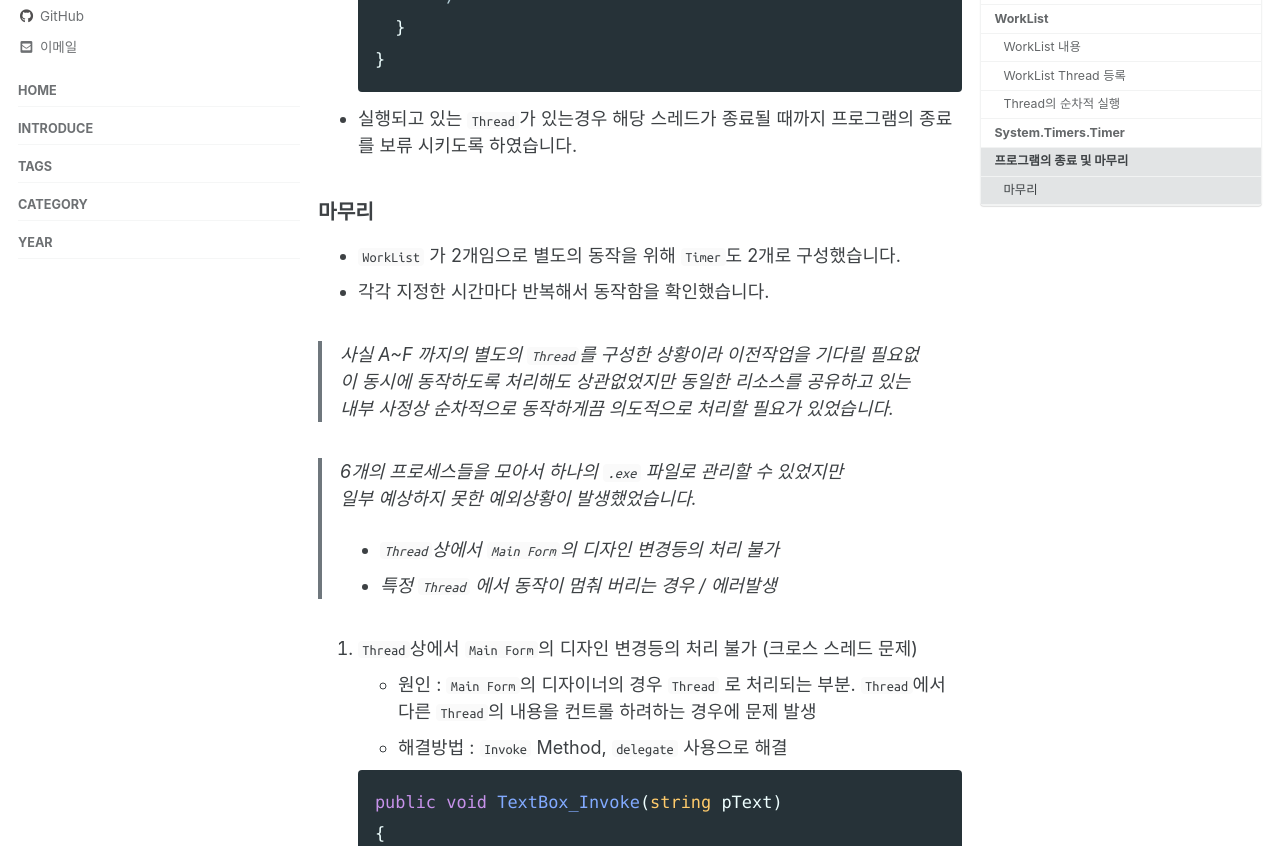
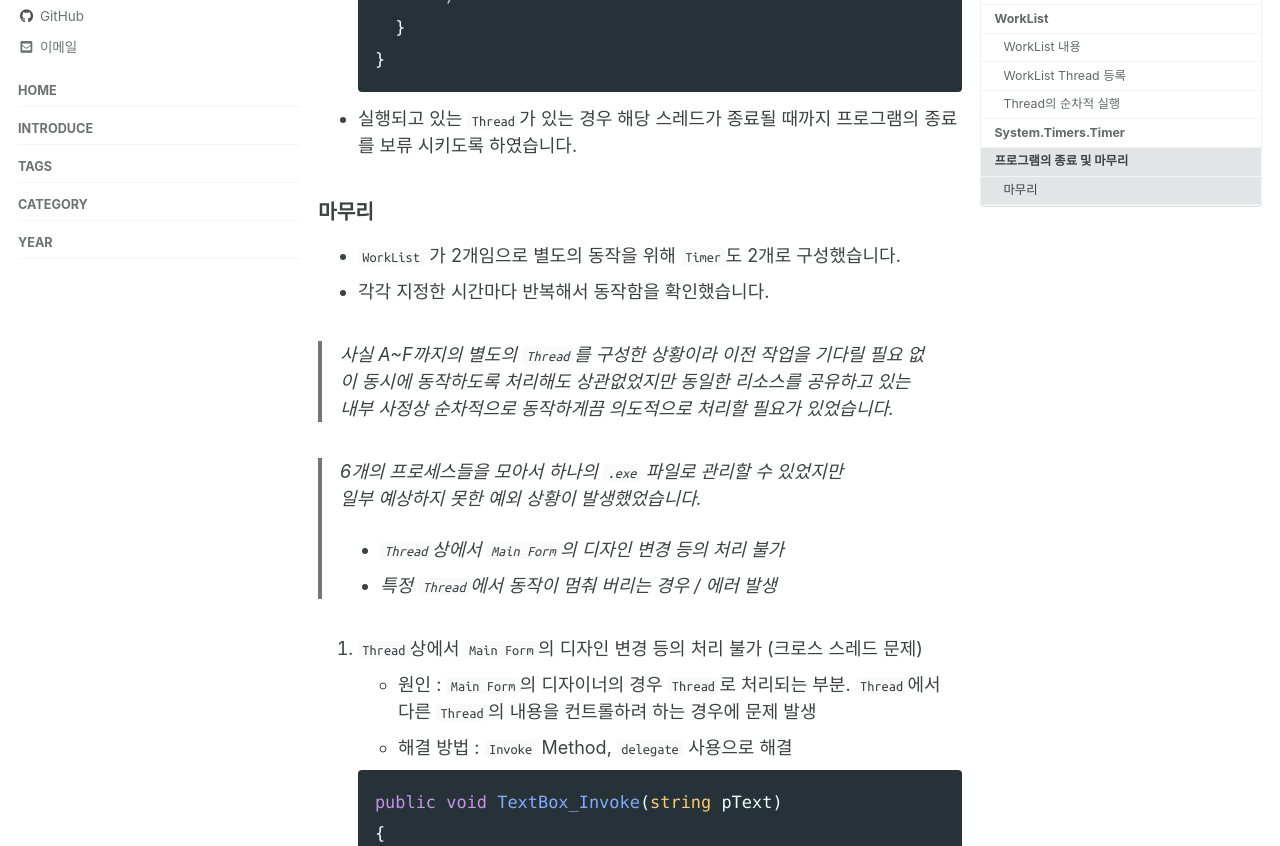
Before and after one commit to YCPark/YCPark.github.io, a Jekyll site: the page built from _posts/C#/2022-11-18-C#-Thread.md, in a window 1280 px wide and 1400 px high, scrolled down 6843 px. Shown: the part 152-998 px from the top of the window. Built offline with Jekyll 4.4.1, drawn with Linux system fonts in a browser that asks for light colours; cached includes are drawn as plain includes; comment, search, counter and statistics services are not loaded; some of the changed text lies outside the part shown.

Commit message:
2022.11.23 updates

````diff
--- a/_posts/C#/2022-11-18-C#-Thread.md
+++ b/_posts/C#/2022-11-18-C#-Thread.md
@@ -53,7 +53,7 @@
 ## WorkList
 > 프로그램 그룹 SUB1, SUB2로 나눠서 관리하기 위하여
 `WorkList` 클래스를 구성할 필요가 있었습니다.
-Thread `A~D` 와 `E,F`를 별도의 `Timmer`를 통하여 동작하도록
+Thread `A~D` 와 `E, F`를 별도의 `Timmer`를 통하여 동작하도록
 설정하기 위함입니다.
 
 - `WorkList`는 `Thread`를 `List` 형식으로 등록
@@ -159,16 +159,16 @@
 ```
 - `Timer`에서 동작할 `Method`입니다.
 - 전역으로 선언된 `NowThread` 와 `WorkList`의 `CurrentThread`를 비교하여
-현제 작업이 `Running` 상태가 아닌경우(동작이 완료된 경우) 다음 작업으로 넘어갈 수 있도록 합니다.
+현제 작업이 `Running` 상태가 아닌 경우(동작이 완료된 경우) 다음 작업으로 넘어갈 수 있도록 합니다.
 
 ## System.Timers.Timer
 > 'Timer' 사용법  [MS Learn Timer 공식문서 확인](https://learn.microsoft.com/ko-kr/dotnet/api/system.timers.timer?view=net-7.0){:target="_blank"}
 
 정리하면
 - `Timer` 선언
-- `interval`(동작 간격), `AutoReset`(재실행 여부), `Event(Elapsed)`(동작내용) 지정
+- `interval`(동작 간격), `AutoReset`(재실행 여부), `Event(Elapsed)`(동작 내용) 지정
 - `SynchronizingObject` 지정
-- `Timer.Enabled = True` 로 `Timer` 시작
+- `Timer.Enabled = True`로 `Timer` 시작
 
 정도일듯 합니다.
 
@@ -196,9 +196,9 @@
 }
 ```
 
-- 현제 제작중인 프로세스 호출을 `WinForm` 에서 하고 컨트롤 하기위해 `SynchronizingObject`를 해당 `Form`으로 지정하였습니다.
-- `Thread_Act()`를 `Timer_Elapsed()` 에 위치하도록 하였습니다.
-- main `Form` 에 버튼을 두고 해당 버튼 클릭이벤트에서 `TIMMER.Enabled = true` 처리 하였습니다.
+- 현제 제작 중인 프로세스 호출을 `WinForm`에서 하고 컨트롤하기 위해 `SynchronizingObject`를 해당 `Form`으로 지정하였습니다.
+- `Thread_Act()`를 `Timer_Elapsed()`에 위치하도록 하였습니다.
+- main `Form`에 버튼을 두고 해당 버튼 클릭 이벤트에서 `TIMMER.Enabled = true` 처리하였습니다.
 
 ## 프로그램의 종료 및 마무리
 - 프로그램의 종료에 따라 `Thread` 종료를 위해 별도의 처리가 필요했습니다.
@@ -218,22 +218,22 @@
     }
 }
 ```
-- 실행되고 있는 `Thread`가 있는경우 해당 스레드가 종료될 때까지 프로그램의 종료를 보류 시키도록 하였습니다.
+- 실행되고 있는 `Thread`가 있는 경우 해당 스레드가 종료될 때까지 프로그램의 종료를 보류 시키도록 하였습니다.
 
 ### 마무리
 - `WorkList` 가 2개임으로 별도의 동작을 위해 `Timer`도 2개로 구성했습니다.
 - 각각 지정한 시간마다 반복해서 동작함을 확인했습니다.
 
-> 사실 A~F 까지의 별도의 `Thread`를 구성한 상황이라 이전작업을 기다릴 필요없이 동시에 동작하도록 처리해도 상관없었지만 동일한 리소스를 공유하고 있는 내부 사정상 순차적으로 동작하게끔 의도적으로 처리할 필요가 있었습니다.
+> 사실 A~F까지의 별도의 `Thread`를 구성한 상황이라 이전 작업을 기다릴 필요 없이 동시에 동작하도록 처리해도 상관없었지만 동일한 리소스를 공유하고 있는 내부 사정상 순차적으로 동작하게끔 의도적으로 처리할 필요가 있었습니다.
 
 > 6개의 프로세스들을 모아서 하나의 `.exe` 파일로 관리할 수 있었지만
-일부 예상하지 못한 예외상황이 발생했었습니다.
-- `Thread`상에서 `Main Form`의 디자인 변경등의 처리 불가
-- 특정 `Thread` 에서 동작이 멈춰 버리는 경우 / 에러발생
+일부 예상하지 못한 예외 상황이 발생했었습니다.
+- `Thread`상에서 `Main Form`의 디자인 변경 등의 처리 불가
+- 특정 `Thread`에서 동작이 멈춰 버리는 경우 / 에러 발생
 
-1. `Thread`상에서 `Main Form`의 디자인 변경등의 처리 불가 (크로스 스레드 문제)
-   - 원인 : `Main Form`의 디자이너의 경우 `Thread` 로 처리되는 부분. `Thread`에서 다른 `Thread`의 내용을 컨트롤 하려하는 경우에 문제 발생
-   - 해결방법 :  `Invoke` Method, `delegate` 사용으로 해결
+1. `Thread`상에서 `Main Form`의 디자인 변경 등의 처리 불가 (크로스 스레드 문제)
+   - 원인 : `Main Form`의 디자이너의 경우 `Thread`로 처리되는 부분. `Thread`에서 다른 `Thread`의 내용을 컨트롤하려 하는 경우에 문제 발생
+   - 해결 방법 :  `Invoke` Method, `delegate` 사용으로 해결
 
    ```csharp
    public void TextBox_Invoke(string pText)
@@ -317,8 +317,8 @@
        return s;
    }
    ```
-   - 모바일 기기로 PUSH 메시지 보내는 부분은 `android` 프로그래밍으로 차후에 포스팅 해보려 합니다.
+   - 모바일 기기로 PUSH 메시지 보내는 부분은 `android` 프로그래밍으로 차후에 포스팅해 보려 합니다.
 
 ---
-> 추가로 `.exe` 동작하는 PC가 문제가 생겨 오류나는 케이스도 있었습니다만
-개발시작한지 상당 시간 흘렀지만 현제까지 잘 사용하고 있습니다.
+> 추가로 `.exe` 동작하는 PC가 문제가 생겨 오류 나는 케이스도 있었습니다만
+개발 시작한지 상당 시간 흘렀지만 현제까지 잘 사용하고 있습니다.
````
Also changed, not shown: other parts of _posts/C#/2022-11-18-C#-Thread.md (+5 -5 lines).
